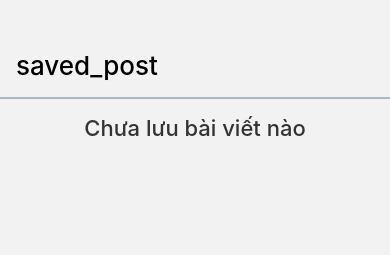
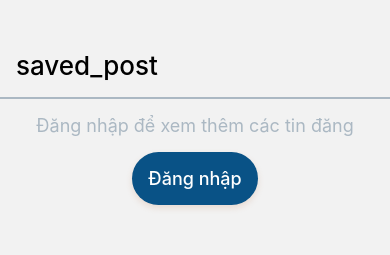
Before and after one commit to lhoanghai1912/BatDongSan, a React Native app: screen /Heart_Screen in a window 390 px wide. Shown: the top 255 px of the page. Built offline with nearby package versions, Linux system fonts and the light colour scheme; no server answers; what react-native-localize would draw is missing.

Commit message:
like update 3

```diff
--- a/src/screens/HomeStack/Heart/index.tsx
+++ b/src/screens/HomeStack/Heart/index.tsx
@@ -1,6 +1,14 @@
 import React, { useCallback, useEffect, useState } from 'react';
 import { useTranslation } from 'react-i18next';
-import { View, Text, StyleSheet, FlatList, RefreshControl } from 'react-native';
+import {
+  View,
+  Text,
+  StyleSheet,
+  FlatList,
+  RefreshControl,
+  Touchable,
+  TouchableOpacity,
+} from 'react-native';
 import { text } from '../../../utils/constants';
 import { Spacing } from '../../../utils/spacing';
 import AppStyles from '../../../components/AppStyle';
@@ -9,6 +17,9 @@ import ImageCard from '../ImageCard';
 import { Colors } from '../../../utils/color';
 import { useSelector } from 'react-redux';
 import { useFocusEffect } from '@react-navigation/native';
+import { navigate } from '../../../navigation/RootNavigator';
+import { Screen_Name } from '../../../navigation/ScreenName';
+import AppButton from '../../../components/AppButton';
 
 type PostType = {
   _id: string;
@@ -63,11 +74,16 @@ const HeartScreen = () => {
         </Text>
         <View style={AppStyles.line} />
       </View>
+      {token ? (
+        <>
+          {' '}
           <View style={styles.body}>
             <FlatList
               data={listDataLiked}
               ListEmptyComponent={
-            <Text style={[AppStyles.label, { flex: 1, textAlign: 'center' }]}>
+                <Text
+                  style={[AppStyles.label, { flex: 1, textAlign: 'center' }]}
+                >
                   Chưa lưu bài viết nào
                 </Text>
               }
@@ -80,6 +96,18 @@ const HeartScreen = () => {
               renderItem={renderPost}
             />
           </View>
+        </>
+      ) : (
+        <View style={{ alignItems: 'center' }}>
+          <Text style={[AppStyles.text, { marginBottom: Spacing.medium }]}>
+            Đăng nhập để xem thêm các tin đăng
+          </Text>
+          <AppButton
+            title="Đăng nhập"
+            onPress={() => navigate(Screen_Name.Login_Screen)}
+          ></AppButton>
+        </View>
+      )}
     </View>
   );
 };
--- a/src/screens/HomeStack/ImageCard.tsx
+++ b/src/screens/HomeStack/ImageCard.tsx
@@ -57,6 +57,9 @@ const ImageCard = ({ post }) => {
       console.log('error', error);
     }
   };
+  useEffect(() => {
+    fetchUserData();
+  }, [fetchUserData]);
   if (imageslink.length === 0) return null;
   const formatPriceToTy = (price: number): string => {
     if (!price || isNaN(price)) return '0 đồng';
@@ -98,8 +101,10 @@ const ImageCard = ({ post }) => {
       handleCheckLike(); // gọi lại API khi màn hình được focus
     }, [token]),
   );
-  console.log('liked', liked);
   const handleLike = async () => {
+    if (token) {
+      console.log('token', token);
+
       try {
         if (liked === false) {
           const res = await likePost(post.id);
@@ -110,6 +115,11 @@ const ImageCard = ({ post }) => {
         }
       } catch (error) {
         console.error('Lỗi like/unlike:', error);
+      }
+    } else {
+      console.log('token', token);
+
+      navigate(Screen_Name.Login_Screen);
     }
   };
   return (
```
Lines whose indentation alone changed are shown as unchanged.
